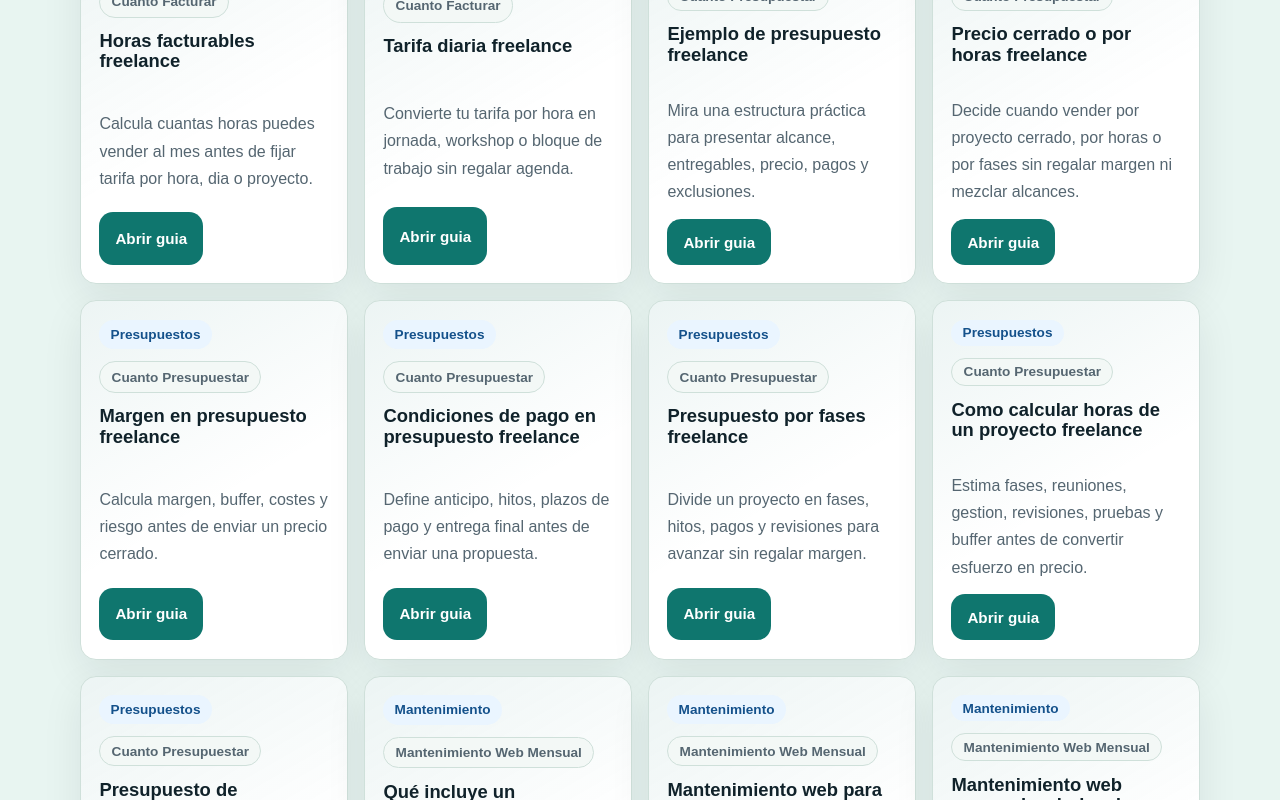
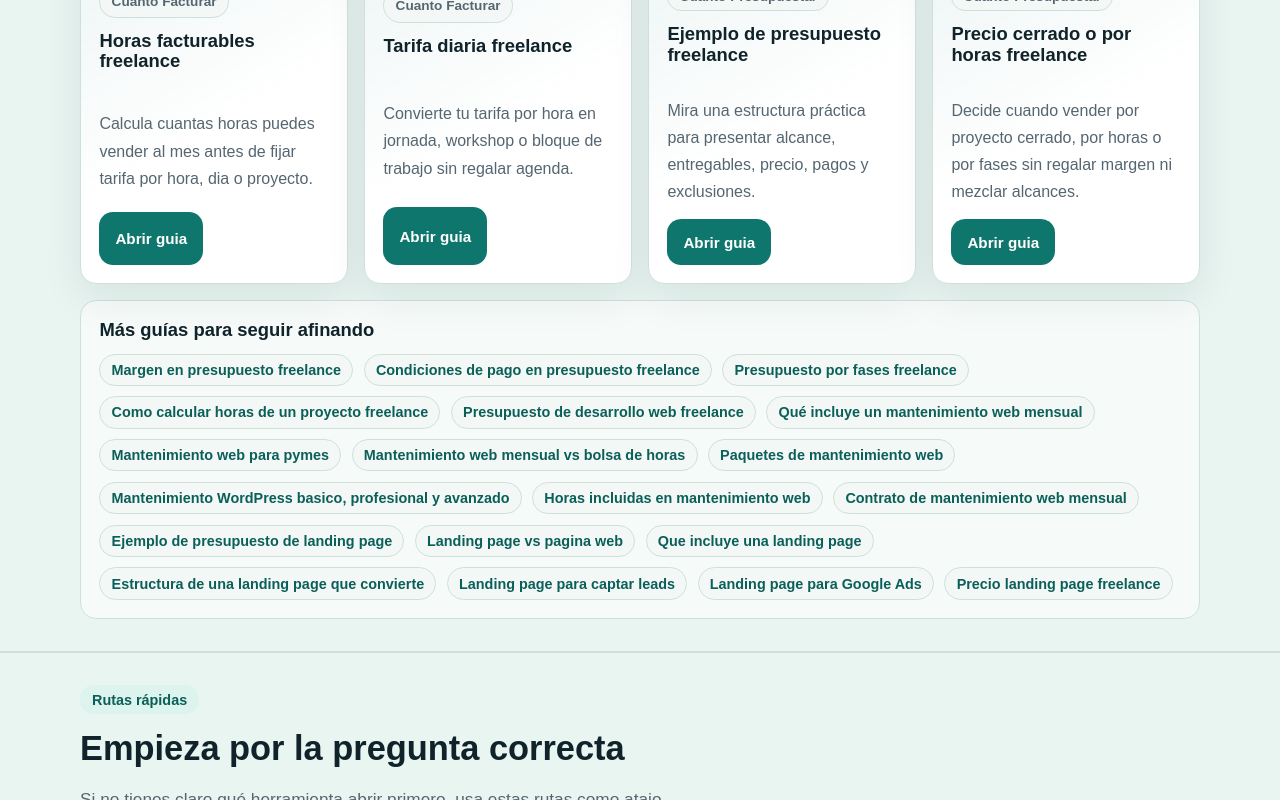
Before and after one commit to djimenezm/paneldeherramientas, a Next.js app: page / in a window 1280 px wide. Shown: the part 4606-5406 px from the top of the page. Built offline with nearby package versions, Linux system fonts and the light colour scheme.

Commit message:
Reduce homepage DOM size

```diff
--- a/app/globals.css
+++ b/app/globals.css
@@ -385,6 +385,34 @@ h3 {
   line-height: 1.7;
 }
 
+.compact-guide-panel {
+  margin-top: 1rem;
+  padding: 1.15rem;
+  border: 1px solid var(--line);
+  border-radius: 16px;
+  background: rgba(255, 255, 255, 0.64);
+}
+
+.compact-guide-panel h3 {
+  margin-bottom: 0.85rem;
+}
+
+.compact-guide-links {
+  display: flex;
+  gap: 0.65rem;
+  flex-wrap: wrap;
+}
+
+.compact-guide-links a {
+  border-radius: 999px;
+  padding: 0.45rem 0.7rem;
+  background: #f3f8f6;
+  border: 1px solid var(--line);
+  color: var(--accent-dark);
+  font-size: 0.9rem;
+  font-weight: 700;
+}
+
 .guide-tool {
   display: inline-flex;
   align-items: center;
--- a/app/page.tsx
+++ b/app/page.tsx
@@ -8,9 +8,13 @@ import ToolDirectory from '@/components/ToolDirectory';
 import { siteConfig } from '@/lib/site';
 import { featuredGuides, liveTools, pendingTools, pricingWorkflow, tools } from '@/lib/tools';
 
+const FEATURED_GUIDE_CARD_COUNT = 8;
+
 export default function HomePage() {
+  const highlightedGuides = featuredGuides.slice(0, FEATURED_GUIDE_CARD_COUNT);
+  const compactGuides = featuredGuides.slice(FEATURED_GUIDE_CARD_COUNT);
+
   const websiteSchema = {
-    '@context': 'https://schema.org',
     '@type': 'WebSite',
     name: siteConfig.name,
     description: siteConfig.description,
@@ -19,7 +23,6 @@ export default function HomePage() {
   };
 
   const itemListSchema = {
-    '@context': 'https://schema.org',
     '@type': 'ItemList',
     name: 'Herramientas públicas del ecosistema',
     itemListElement: tools.map((tool, index) => ({
@@ -31,7 +34,6 @@ export default function HomePage() {
   };
 
   const guideListSchema = {
-    '@context': 'https://schema.org',
     '@type': 'ItemList',
     name: 'Guías destacadas del ecosistema',
     itemListElement: featuredGuides.map((guide, index) => ({
@@ -43,7 +45,6 @@ export default function HomePage() {
   };
 
   const workflowListSchema = {
-    '@context': 'https://schema.org',
     '@type': 'ItemList',
     name: 'Flujo recomendado para poner precios',
     itemListElement: pricingWorkflow.map((workflowStep, index) => ({
@@ -55,7 +56,6 @@ export default function HomePage() {
   };
 
   const faqSchema = {
-    '@context': 'https://schema.org',
     '@type': 'FAQPage',
     mainEntity: faqItems.map((item) => ({
       '@type': 'Question',
@@ -67,32 +67,17 @@ export default function HomePage() {
     })),
   };
 
+  const structuredData = {
+    '@context': 'https://schema.org',
+    '@graph': [websiteSchema, itemListSchema, guideListSchema, workflowListSchema, faqSchema],
+  };
+
   return (
     <main>
       <Script
-        id="website-schema"
+        id="structured-data"
         type="application/ld+json"
-        dangerouslySetInnerHTML={{ __html: JSON.stringify(websiteSchema) }}
-      />
-      <Script
-        id="itemlist-schema"
-        type="application/ld+json"
-        dangerouslySetInnerHTML={{ __html: JSON.stringify(itemListSchema) }}
-      />
-      <Script
-        id="guide-list-schema"
-        type="application/ld+json"
-        dangerouslySetInnerHTML={{ __html: JSON.stringify(guideListSchema) }}
-      />
-      <Script
-        id="workflow-list-schema"
-        type="application/ld+json"
-        dangerouslySetInnerHTML={{ __html: JSON.stringify(workflowListSchema) }}
-      />
-      <Script
-        id="faq-schema"
-        type="application/ld+json"
-        dangerouslySetInnerHTML={{ __html: JSON.stringify(faqSchema) }}
+        dangerouslySetInnerHTML={{ __html: JSON.stringify(structuredData) }}
       />
 
       <Header />
@@ -298,7 +283,7 @@ export default function HomePage() {
         </div>
 
         <div className="container guide-grid" aria-label="Guías destacadas del ecosistema">
-          {featuredGuides.map((guide) => (
+          {highlightedGuides.map((guide) => (
             <article className="guide-card" key={guide.href}>
               <div className="tool-meta">
                 <span className="tool-category">{guide.category}</span>
@@ -312,6 +297,19 @@ export default function HomePage() {
             </article>
           ))}
         </div>
+
+        {compactGuides.length > 0 && (
+          <div className="container compact-guide-panel" aria-labelledby="more-guides-title">
+            <h3 id="more-guides-title">Más guías para seguir afinando</h3>
+            <div className="compact-guide-links">
+              {compactGuides.map((guide) => (
+                <a href={guide.trackingHref} key={guide.href}>
+                  {guide.title}
+                </a>
+              ))}
+            </div>
+          </div>
+        )}
       </section>
 
       <DecisionGuide />
```
